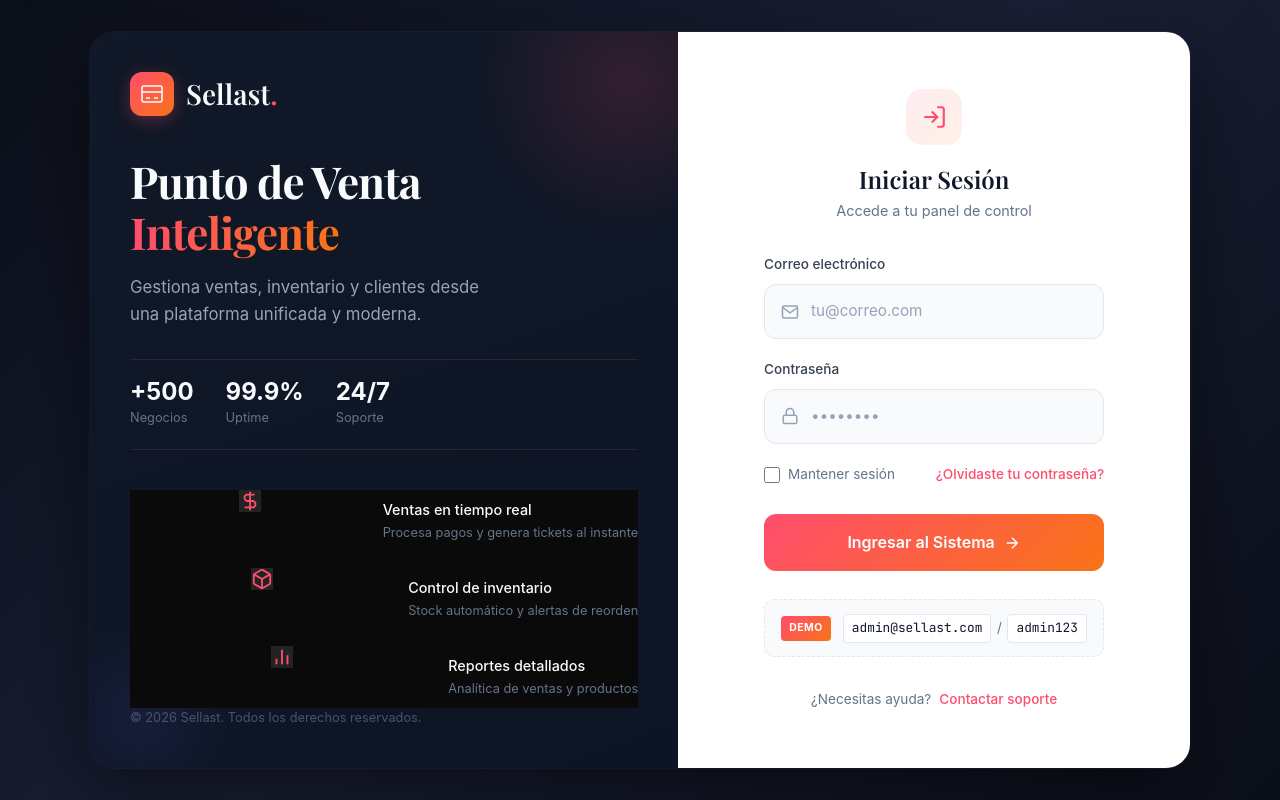
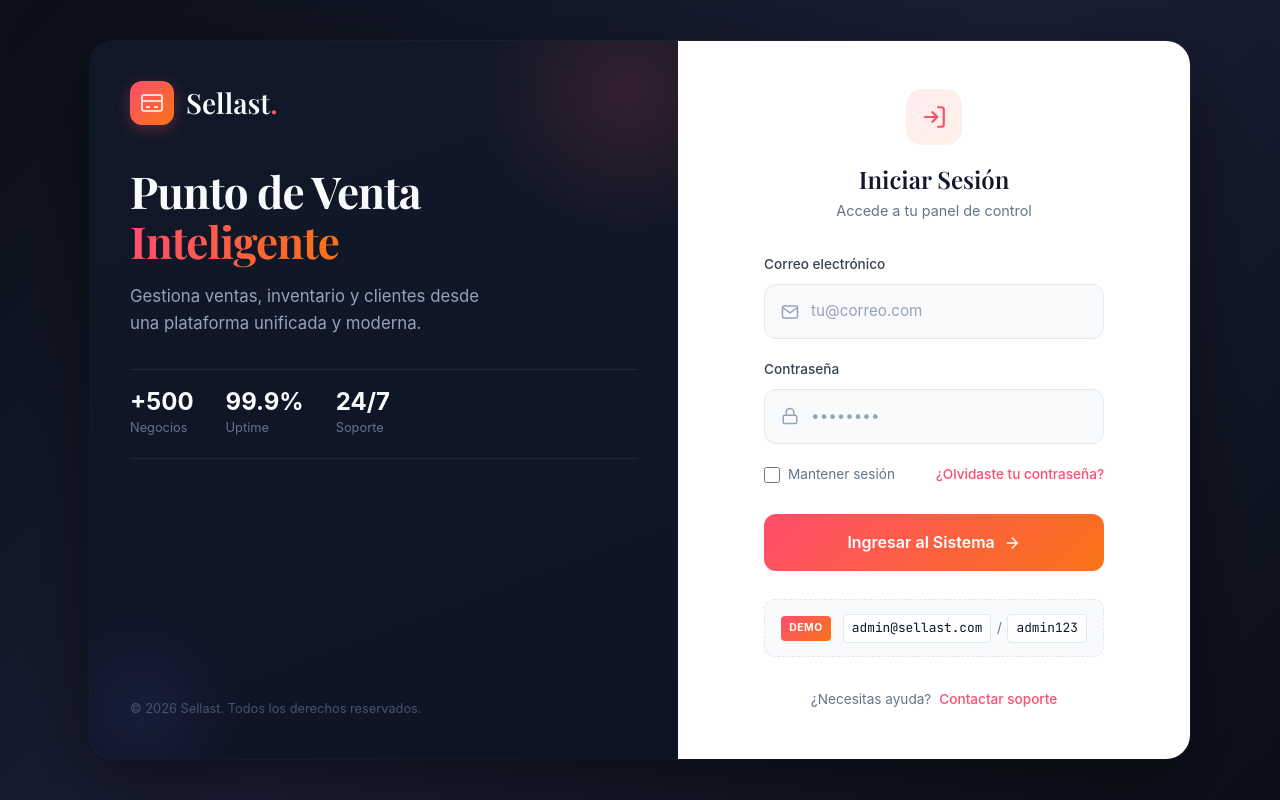
Before and after one commit to permilk/sellast, a Next.js app: page / in a window 1280 px wide. Built offline with nearby package versions, Linux system fonts and the light colour scheme; a web font is replaced by a local one.

Commit message:
fix: Remove feature icons section from login page completely

```diff
--- a/src/app/page.tsx
+++ b/src/app/page.tsx
@@ -62,46 +62,6 @@ export default function AuthLoginPage() {
                             <div className="stat">
                                 <div className="stat-value">24/7</div>
                                 <div className="stat-label">Soporte</div>
-                            </div>
-                        </div>
-
-                        <div className="features">
-                            <div className="feature">
-                                <div className="feature-icon">
-                                    <svg viewBox="0 0 24 24" fill="none" stroke="currentColor" strokeWidth="2">
-                                        <path d="M12 2v20M17 5H9.5a3.5 3.5 0 0 0 0 7h5a3.5 3.5 0 0 1 0 7H6" />
-                                    </svg>
-                                </div>
-                                <div className="feature-text">
-                                    <strong>Ventas en tiempo real</strong>
-                                    <span>Procesa pagos y genera tickets al instante</span>
-                                </div>
-                            </div>
-                            <div className="feature">
-                                <div className="feature-icon">
-                                    <svg viewBox="0 0 24 24" fill="none" stroke="currentColor" strokeWidth="2">
-                                        <path d="M21 16V8a2 2 0 0 0-1-1.73l-7-4a2 2 0 0 0-2 0l-7 4A2 2 0 0 0 3 8v8a2 2 0 0 0 1 1.73l7 4a2 2 0 0 0 2 0l7-4A2 2 0 0 0 21 16z" />
-                                        <polyline points="3.27 6.96 12 12.01 20.73 6.96" />
-                                        <line x1="12" y1="22.08" x2="12" y2="12" />
-                                    </svg>
-                                </div>
-                                <div className="feature-text">
-                                    <strong>Control de inventario</strong>
-                                    <span>Stock automático y alertas de reorden</span>
-                                </div>
-                            </div>
-                            <div className="feature">
-                                <div className="feature-icon">
-                                    <svg viewBox="0 0 24 24" fill="none" stroke="currentColor" strokeWidth="2">
-                                        <line x1="18" y1="20" x2="18" y2="10" />
-                                        <line x1="12" y1="20" x2="12" y2="4" />
-                                        <line x1="6" y1="20" x2="6" y2="14" />
-                                    </svg>
-                                </div>
-                                <div className="feature-text">
-                                    <strong>Reportes detallados</strong>
-                                    <span>Analítica de ventas y productos</span>
-                                </div>
                             </div>
                         </div>
                     </div>
```
